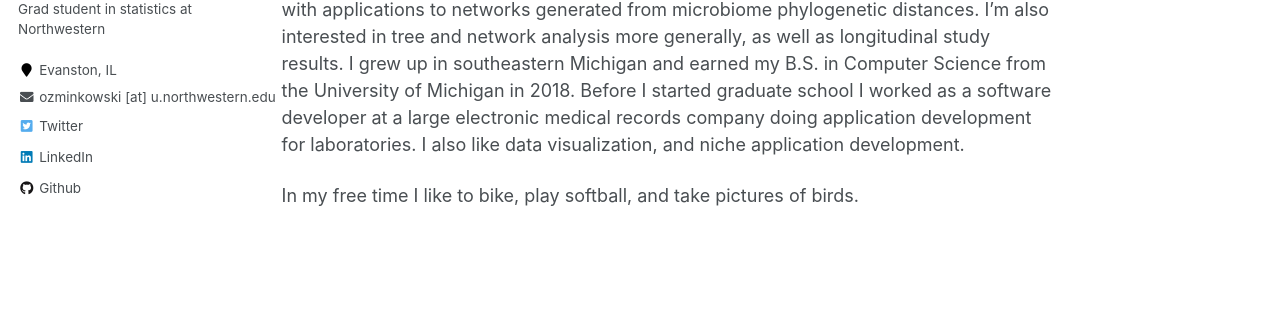
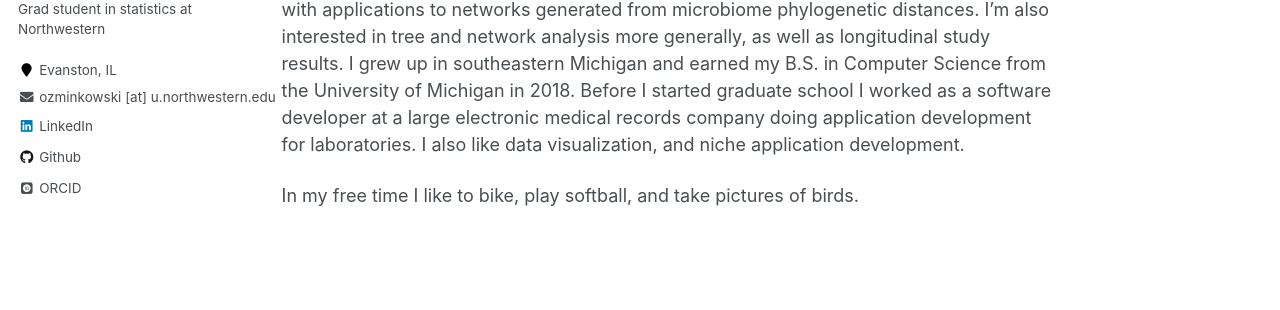
Before and after one commit to samozm/samozm.github.io, a Jekyll site: the page built from _pages/about.md, in a window 1280 px wide. Shown: the part 326-636 px from the top of the page. Built offline with Jekyll 4.4.1, drawn with Linux system fonts in a browser that asks for light colours; some web fonts are replaced.

Commit message:
remove twitter, add bsky and orcid

```diff
--- a/_config.yml
+++ b/_config.yml
@@ -103,13 +103,13 @@
   impactstory      : #"https://profiles.impactstory.org/u/xxxx-xxxx-xxxx-xxxx"
   lastfm           :
   linkedin         : "samozm"
-  orcid            : #"http://orcid.org/yourorcidurl"
+  orcid            : https://orcid.org/0000-0002-1188-5903
   pinterest        :
   soundcloud       :
   stackoverflow    : # http://stackoverflow.com/users/123456/username
   steam            :
   tumblr           :
-  twitter          : "sam_ozm"
+  bluesky          : https://bsky.app/profile/ozminkowski.bsky.social
   vine             :
   weibo            :
   xing             :
```
